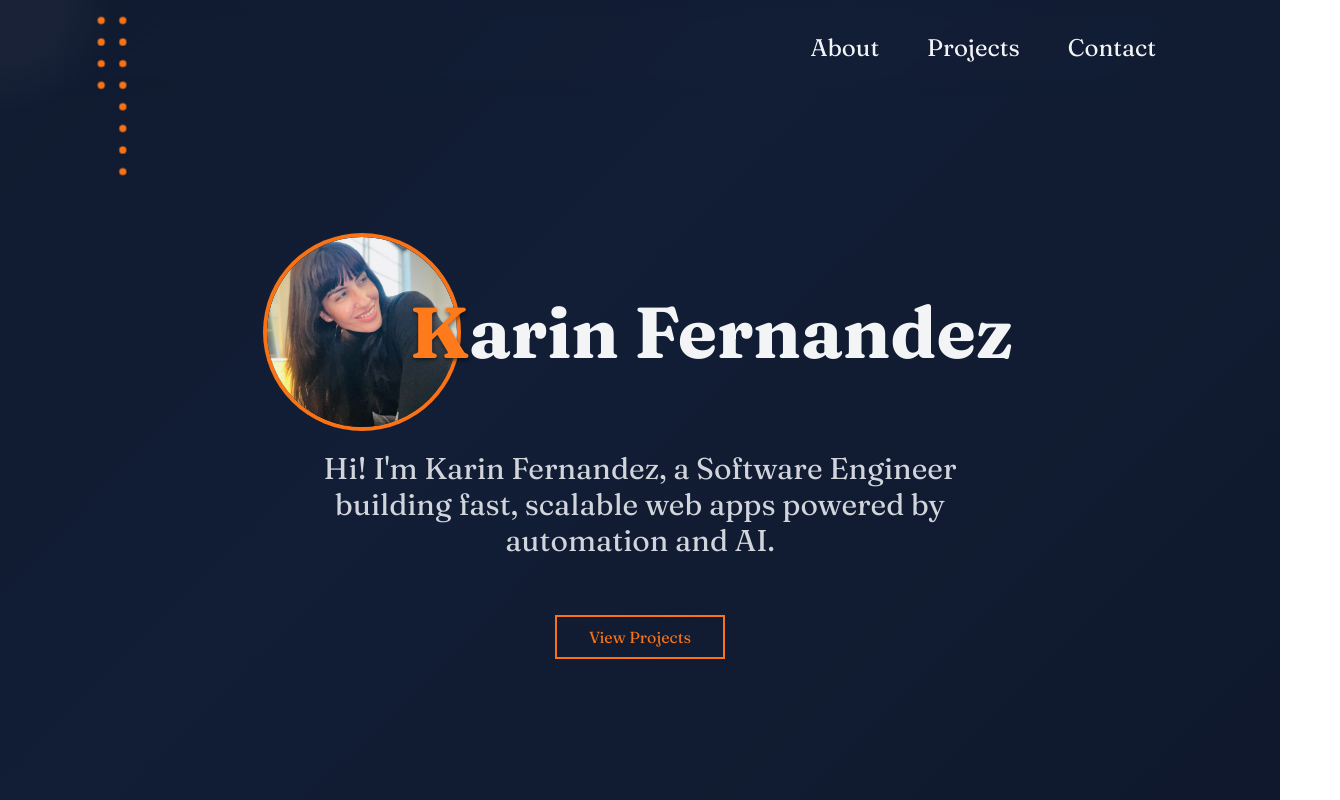
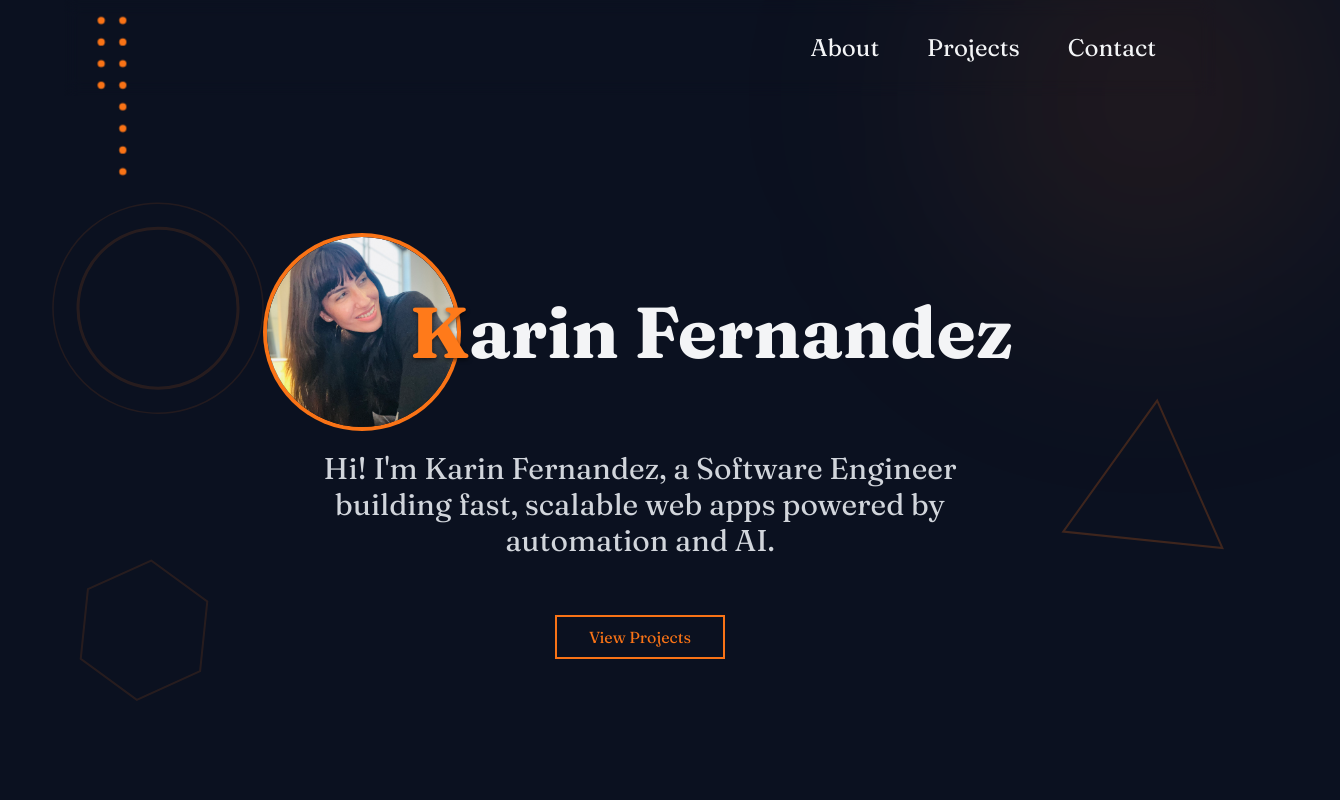
Before and after one commit to karinfdez/nextjs-portfolio, a Next.js app: page / in a window 1280 px wide. Shown: the whole page, 1340 px wide, since content can reach past the window. Built offline with nearby package versions, Linux system fonts and the light colour scheme; grey boxes are pictures that could not be loaded.

Commit message:
Add floating shapes

```diff
--- /dev/null
+++ b/app/components/FloatingShapesBG.jsx
@@ -0,0 +1,72 @@
+'use client';
+import { motion } from 'framer-motion';
+
+const FloatingShapes = () => {
+  const float = {
+    animate: {
+      y: [0, -10, 0],
+      rotate: [0, 6, 0],
+      transition: { duration: 10, repeat: Infinity, ease: 'easeInOut' }
+    }
+  };
+
+  return (
+    <div
+      className="pointer-events-none absolute inset-0 -z-0 max-w-[1700px] mx-auto"
+      aria-hidden="true"
+    >
+      {/* Orange soft ring (top-left) */}
+      <motion.div
+        className="absolute top-10 md:top-52 lg:top-52 left-4 xl:left-12"
+        variants={float}
+        animate="animate"
+      >
+        <svg width="220" height="220" viewBox="0 0 220 220" className="opacity-20">
+          <circle cx="110" cy="110" r="80" fill="none" className="stroke-[3] stroke-orange-500/60" />
+          <circle cx="110" cy="110" r="105" fill="none" className="stroke-[1.5] stroke-orange-500/50" />
+        </svg>
+      </motion.div>
+
+      {/* Orange triangle (center-right) */}
+      <motion.div
+        className="absolute top-1/4 lg:top-1/2 right-10 3xl:right-28"
+        variants={float}
+        animate="animate"
+        transition={{ duration: 12, repeat: Infinity, ease: 'easeInOut' }}
+      >
+        <svg width="180" height="160" viewBox="0 0 180 160" className="opacity-30">
+          <polygon
+            points="90,10 170,150 10,150"
+            fill="none"
+            className="stroke-[2] stroke-orange-500/70"
+          />
+        </svg>
+      </motion.div>
+
+      {/* Orange hexagon (bottom-left) */}
+      <motion.div
+        className="absolute bottom-10 lg:bottom-20 left-16 3xl:left-28"
+        variants={float}
+        animate="animate"
+        transition={{ duration: 14, repeat: Infinity, ease: 'easeInOut' }} // different tempo
+      >
+        <svg width="160" height="160" viewBox="0 0 160 160" className="opacity-15">
+          <path
+            d="M80 10 L140 45 L140 115 L80 150 L20 115 L20 45 Z"
+            fill="none"
+            className="stroke-[2] stroke-orange-500/80"
+          />
+        </svg>
+      </motion.div>
+
+      {/* Soft blurred blob (bonus accent, top-right) */}
+      <motion.div
+        className="absolute -top-24 right-[-60px] w-[380px] h-[380px] rounded-full bg-orange-500/10 blur-[120px]"
+        animate={{ y: [-10, 10, -10] }}
+        transition={{ duration: 18, repeat: Infinity, ease: 'easeInOut' }}
+      />
+    </div>
+  );
+}
+
+export default FloatingShapes;
--- a/app/globals.css
+++ b/app/globals.css
@@ -70,15 +70,15 @@
 }
 
 .animated-bg {
-  background: linear-gradient(-45deg, #0b1120, #121e36, #0b1120, #1c1f2b);
+  background: #0b1120;
   background-size: 400% 400%;
-  animation: gradientShift 10s ease infinite;
+  /* animation: gradientShift 10s ease infinite; */
 }
-@keyframes gradientShift {
+/* @keyframes gradientShift {
   0% { background-position: 0% 50%; }
   50% { background-position: 100% 50%; }
   100% { background-position: 0% 50%; }
-}
+} */
 
 
 
--- a/app/layout.js
+++ b/app/layout.js
@@ -6,6 +6,7 @@ import Navigation from "./components/Navigation";
 import AnimatedReveal from "./components/AnimatedReveal";
 import HamburgerMenu from "./components/HamburgerMenu";
 import MouseGlow from "./components/MouseGlow";
+import FloatingShapesBG from "./components/FloatingShapesBG";
 
 const fraunces = Fraunces({
   subsets: ["latin"],
@@ -30,8 +31,9 @@ export default function RootLayout({ children }) {
   return (
     <html lang="en">
       <body className={`${fraunces.className} animated-bg min-h-full antialiased flex flex-col`}>
-        <MouseGlow />
-        <header className="w-full flex justify-between md:justify-end py-8 px-4 md:pr-12 text-xl lg:text-2xl max-w-6xl mx-auto relative sticky top-0 z-40 bg-transparent backdrop-blur">
+        <FloatingShapesBG />
+        {/* <MouseGlow /> */}
+          <header className="w-full flex justify-between md:justify-end py-8 px-4 md:pr-12 text-xl lg:text-2xl max-w-6xl mx-auto relative sticky top-0 z-40 bg-transparent md:backdrop-blur">
             <AnimatedDots className="absolute left-4 md:left-6 top-0 scale-90" animateOnHover={true} colorClass="bg-orange-500" isClickable={true} />
             <div className="block md:hidden">
               <HamburgerMenu />
@@ -44,7 +46,6 @@ export default function RootLayout({ children }) {
           </header>
             {children}
       </body>
-
     </html>
   );
 }
--- a/app/page.js
+++ b/app/page.js
@@ -1,11 +1,10 @@
 "use client";
 import FlipImage from "./components/FlipImage";
 import Button from "./components/Button";
-// Add more images here as you drop them into flip-images folder
+import { useRouter } from "next/navigation";
+import AnimatedReveal from "./components/AnimatedReveal";
 const gallery = ["/images/flip-images/tulips.png"];
 const sequence = ["/images/flip-images/tulips.png"];
-import { useRouter } from "next/navigation";
-import AnimatedReveal from "./components/AnimatedReveal";
 
 export default function Home() {
   const router = useRouter();
```
Lines whose indentation alone changed are shown as unchanged.
